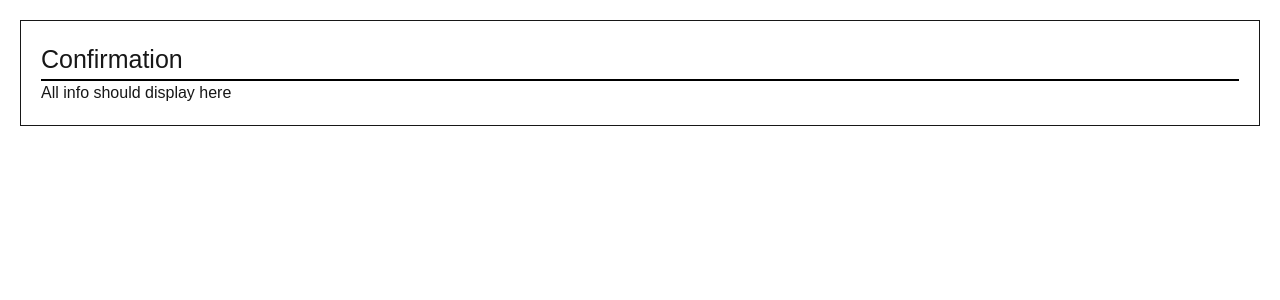
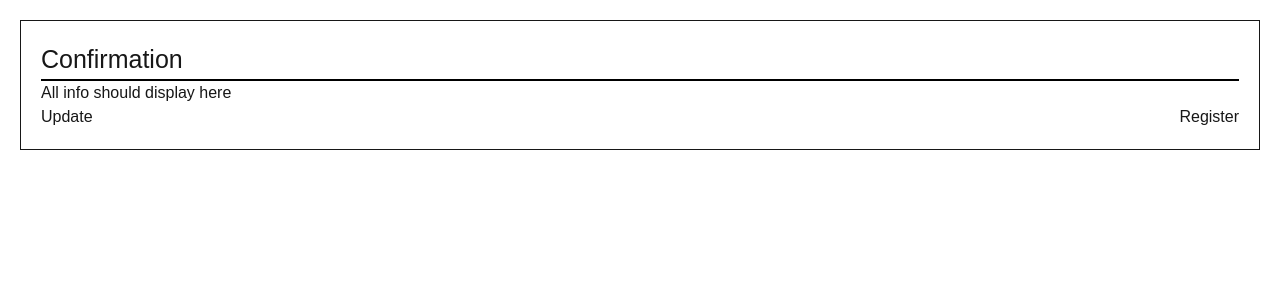
Before and after one commit to mgheve97/user-authentication-app, a Next.js app: page /confirmation in a window 1280 px wide. Shown: the top 300 px of the page. Built offline with nearby package versions, Linux system fonts and the light colour scheme.

Commit message:
Created a confirmation page

```diff
--- a/src/app/confirmation/page.tsx
+++ b/src/app/confirmation/page.tsx
@@ -8,6 +8,10 @@ const Confirmation = () => {
         <hr className="border-1 border-black" />
         <div className="flex flex-col">
           <h1 className="">All info should display here</h1>
+          <div className="flex justify-between items-center">
+            <button className="">Update</button>
+            <button className="">Register</button>
+          </div>
         </div>
       </div>
     </main>
```
